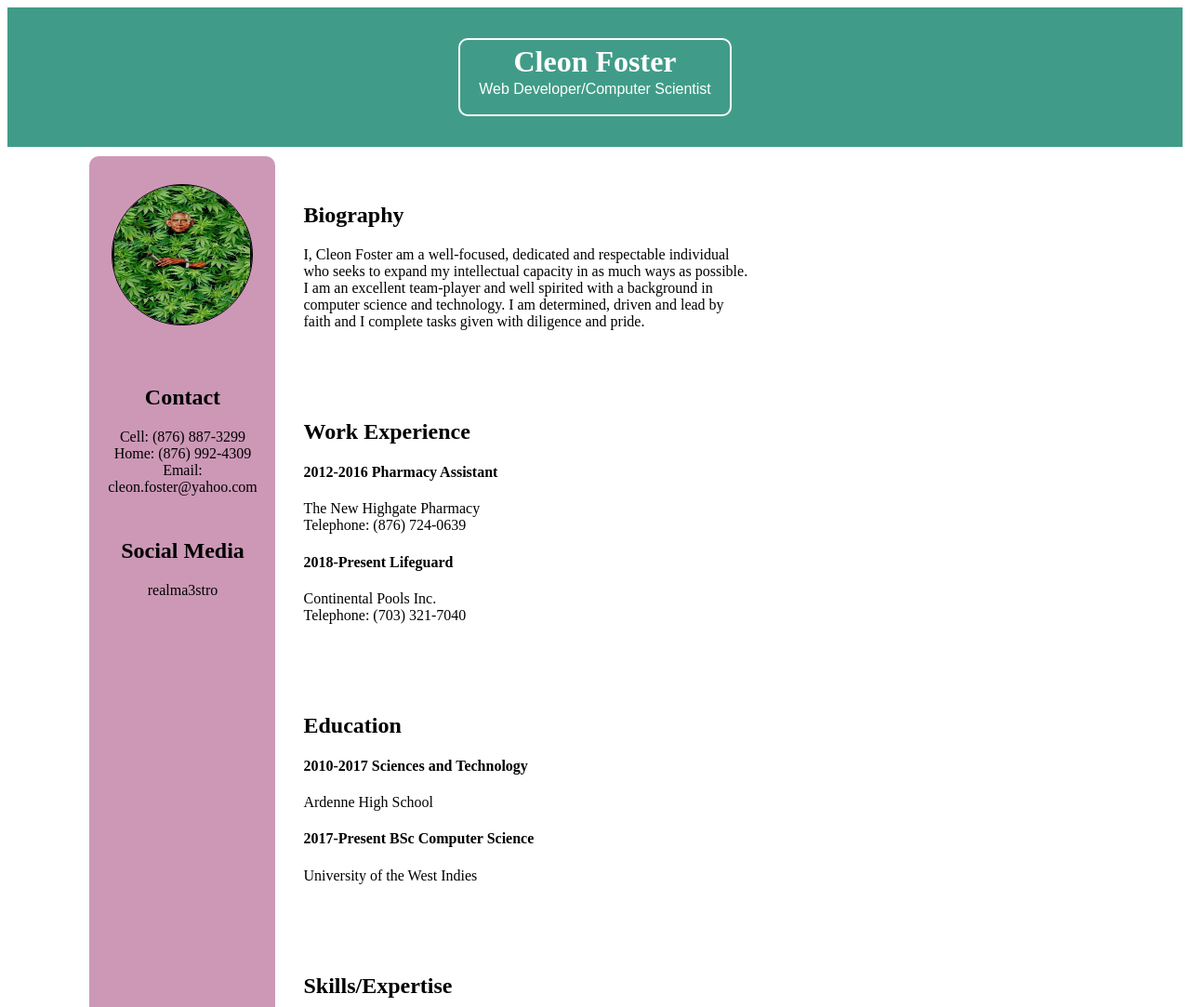
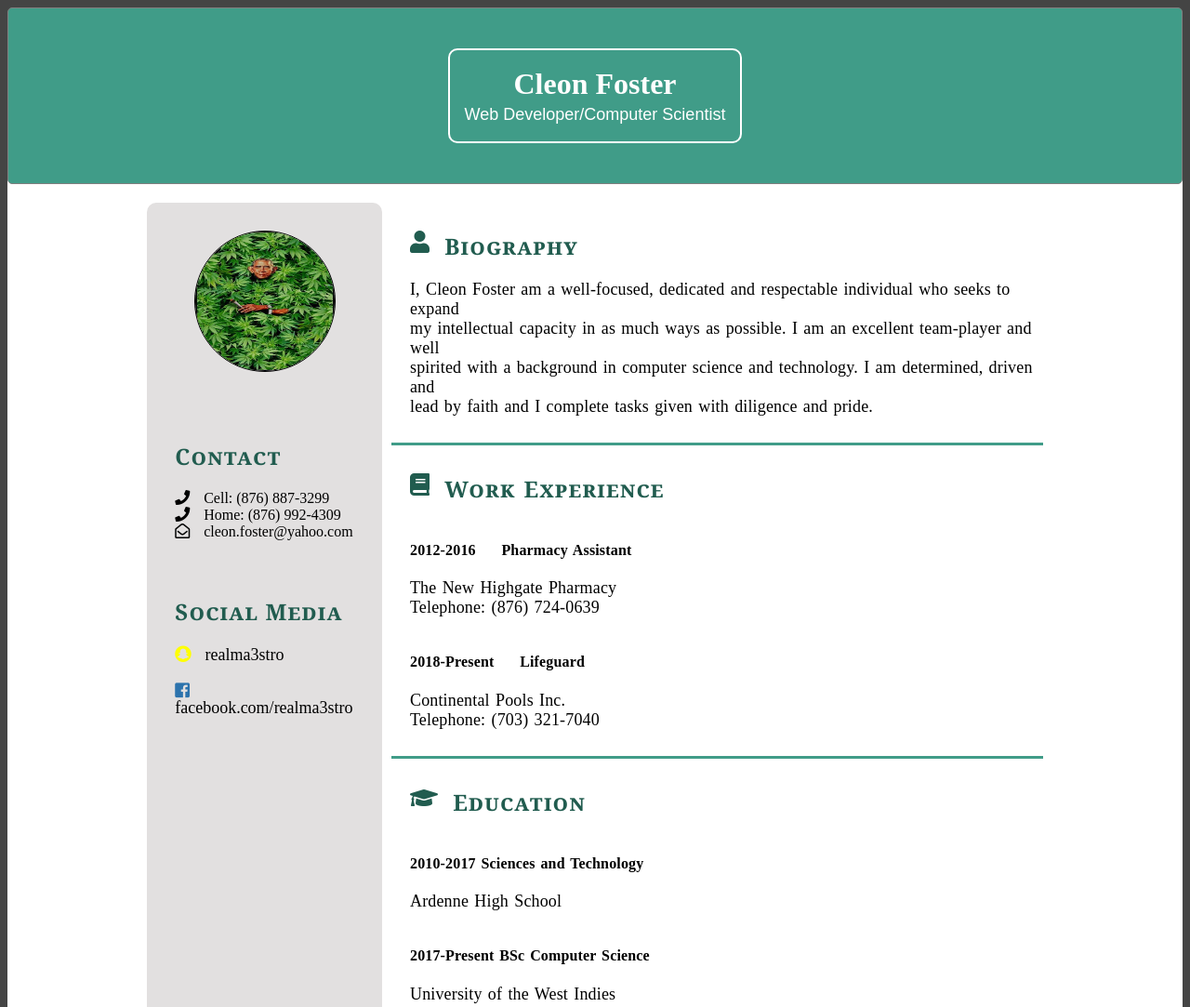
Before and after one commit to cleenster16/cleenster16.github.io, a plain HTML site: page index.html in a window 1280 px wide. Shown: the top 1083 px of the page at 93% size. Drawn offline with Linux system fonts and the light colour scheme.

Commit message:
Improve the layout in css

```diff
--- a/index.html
+++ b/index.html
@@ -1,9 +1,11 @@
 <!DOCTYPE html>
 <html>
 
+    <div class="grid">
         <head>
             <title>Cleon Foster | Resume</title>
             <link href="./style.css" type='text/css' rel="stylesheet">
+            <link rel="stylesheet" href="https://use.fontawesome.com/releases/v5.3.1/css/all.css" integrity="sha384-mzrmE5qonljUremFsqc01SB46JvROS7bZs3IO2EmfFsd15uHvIt+Y8vEf7N7fWAU" crossorigin="anonymous">
         </head>
 
         <header class="header">
@@ -14,48 +16,62 @@
         </header>
 
         <body>
-        <div class="grid">
             <div class="sidebar">
                 <div class="photo">
                     <img src="images/id-photo.jpg" class="id-photo"/>
                 </div>
+                <div class="section">
                     <div class="contact">
                         <h2>Contact</h2>
-                        <p>
+                            <div class="phone"><i class="fas fa-phone"></i>
                                 Cell: (876) 887-3299<br>
+                            </div>
+                            <div class="phone">
+                                <i class="fas fa-phone"></i>
                                 Home: (876) 992-4309<br>
-                            Email: cleon.foster@yahoo.com<br>
-                        </p>
                             </div>
-                <div class="social media">
+                            <div>
+                                <i class="far fa-envelope-open"></i>
+                                <a href="mailto:cleon.foster@yahoo.com" class="email">cleon.foster@yahoo.com</a>
+                            </div>
+                    </div>
+                </div>
+                <div class="section">
+                    <div class="media">
                         <h2>Social Media</h2>
                             <p>
-                            realma3stro
+                                    <span><i class="fab fa-snapchat"></i>realma3stro</span>
+                            </p>
+                            <p>
+                                <span>
+                                    <i class="fab fa-facebook-square"></i><a href="https://www.facebook.com/realma3stro">facebook.com/realma3stro</a>
+                                </span><br>
                             </p>
                     </div>
                 </div>
+            </div>
+
             <div class="content">
                 <div class="section">
-                    <div class="biography">
-                        <h2>Biography</h2>
-                            <p>I, Cleon Foster am a well-focused, dedicated and respectable individual<br>
-                                who seeks to expand my intellectual capacity in as much ways as possible.<br>
-                                I am an excellent team-player and well spirited with a background in <br>
-                                computer science and technology. I am determined, driven and lead by<br>
-                                faith and I complete tasks given with diligence and pride. </p>
+                    <div class="biography" id="biography">
+                            <h2><i class="fas fa-user"></i>Biography</h2>
+                            <p>I, Cleon Foster am a well-focused, dedicated and respectable individual who seeks to expand<br>
+                                my intellectual capacity in as much ways as possible. I am an excellent team-player and well<br>
+                                spirited with a background in computer science and technology. I am determined, driven and<br>
+                                lead by faith and I complete tasks given with diligence and pride. </p>
                     </div>
                 </div>
                 <div class="section">
+                    <h2><i class="fas fa-book"></i>Work Experience</h2>
                         <div class="experience">
-                        <h2>Work Experience</h2>
                             <div>
-                                <h4>2012-2016 Pharmacy  Assistant</h4>
+                                <h4>2012-2016 &emsp; Pharmacy  Assistant</h4>
                                     <p>The New Highgate Pharmacy<br>
                                        Telephone: (876) 724-0639
                                     </p>
                             </div>
                             <div>
-                            <h4>2018-Present  Lifeguard</h4>
+                            <h4>2018-Present &emsp; Lifeguard</h4>
                                 <p>Continental Pools Inc.<br>
                                     Telephone: (703) 321-7040
                                 </p>
@@ -63,8 +79,8 @@
                         </div>
                 </div>
                 <div class="section">
+                    <h2><i class="fas fa-graduation-cap"></i>Education</h2>
                         <div class="education">
-                        <h2>Education</h2>
                             <div>
                                 <h4>2010-2017 Sciences and Technology</h4>
                                     <p>Ardenne High School</p>
@@ -76,9 +92,9 @@
                         </div>
                 </div>
                 <div class="section">
+                    <h2><i class="fas fa-trophy"></i>Skills / Expertise</h2>
                         <div class="skills">
-                        <h2>Skills/Expertise</h2>
-                            <div>
+                            <div class="programming-languages">
                                 <h3>Programming Languages</h3>
                                     <ul>
                                         <li>HTML</li>
@@ -90,7 +106,7 @@
                                         <li>PASCAL</li>
                                     </ul>
                             </div>
-                            <div>
+                            <div class="attributes">
                                 <h3>Admirable Attributes</h3>
                                     <ul>
                                         <li>Critical Thinking</li>
@@ -104,7 +120,7 @@
                 </div>
                 <div class="section">
                     <div class="extra-curricular">
-                        <h2>Extra-Curricular Activities</h2>
+                        <h2><i class="far fa-futbol"></i>Extra-Curricular Activities</h2>
                             <ul>
                                 <li>Football</li>
                                 <li>Swimming</li>
@@ -113,8 +129,8 @@
                     </div>
                 </div>
                 <div class="section">
+                    <h2><i class="far fa-newspaper"></i>References</h2>
                         <div class="references">
-                        <h2>References</h2>
                             <div>
                                 <p>
                                     Mr. Travis Drummond<br>
@@ -133,7 +149,7 @@
                                     Ardenne High School<br>
                                     10 Ardenne Road<br>
                                     Kingston 10<br>
-                                    (876) 504-9515 (Cell)
+                                    (876) 504-9515 (Cell)<br>
                                     andrienne_jones@yahoo.com
                                 </p>
                             </div>
@@ -141,6 +157,8 @@
 
                 </div>
             </div>
+        </body>
+
     </div>
-    </body>
+
 </html>
--- a/style.css
+++ b/style.css
@@ -1,37 +1,87 @@
 
 
-.grid{
-    display: grid;
-    grid-template-columns: 20% 80%;
-    grid-template-rows: repeat(6, 1fr);
-    width: 1000px;
-    height: 1000px;
-    padding-left: 7%;
-    grid-gap: 10px;
+html{
+    background-color: #444;
 }
 
+h2{
+    font-family: Georgia;
+    color: rgb(33, 92, 79);
+    font-variant: small-caps;
+    letter-spacing: 0.05em;
+}
+
+h3{
+    font-size: 20px;
+}
+
+p{
+    font-size: 18px;
+}
+
+a:link{
+    color: #000;
+    text-decoration: none;
+}
+
+a:visited{
+    color: #000;
+    text-decoration: none;
+}
+
+a:hover{
+    color: #000;
+    text-decoration: none;
+}
+
+a:active{
+    color: #000;
+    text-decoration: none;
+}
+
+.grid{
+    background-color: #FFF;
+    display: grid;
+    grid-template-columns: 1fr 20% 5fr 1fr;
+    grid-template-rows: 2fr repeat(4 1fr);
+    width: 100%;
+    height: auto;
+    grid-gap: 10px;
+    border-radius: 10px;
+    box-sizing: border-box;
+}
+
+/*   Header section: Contains the title and top banner  */
 .header{
     display: flex;
     width: 100%;
-    height: 90px;
+    height: 190px;
+    border: 1px solid gray;
+    border-radius: 5px;
     background-color: rgb(64, 156, 136);
     margin-top: 0;
+    margin-right: 0;
     margin-bottom: 10px;
     padding-top: 30px;
     padding-bottom: 30px;
     justify-content: center;
+    align-items: center;
+    grid-column: 1 / span 4;
+    box-sizing: border-box;
 }
 
 .title{
-    width: 270px;
-    height: 80px;
+    display: flex;
+    flex-direction: column;
+    justify-content: center;
+    align-items: center;
+    width: 25%;
+    height: 80%;
     border: 2px solid white;
     border-radius: 10px;
-    margin: auto auto;
-    padding-right: 10px;
-    padding-left: 10px;
-    text-align: center;
     color: white;
+    box-sizing: border-box;
+    overflow: auto;
 }
 
 .title h1{
@@ -44,22 +94,37 @@
     font-family: Arial;
 }
 
+
+/*  Sidebar section: Contains the sidebar with the photo and contact information  */
 .sidebar{
-    background-color: hsla(325, 50%, 40%, 0.5);
+    background-color: hsla(0, 5%, 29%, 0.164);
     height: 100%;
-    grid-row: 1 / span 6;
+    width: 100%;
+    grid-row: 2 / span 6;
+    grid-column: 2;
     border-radius: 10px;
-    text-align: center;
-    position: relative;
+    display: flex;
+    flex-direction: column;
+    float: left;
+    box-sizing: border-box;
+    margin: auto;
 }
 
-.sidebar .contact{
-    padding: 10px;
+.fas, .far, .fab{
+    margin-right: 15px;
+    display: block;
+    float: left;
 }
 
+.sidebar .section{
+    padding: 20px;
+    padding-left: 30px;
+}
 
 .photo{
     padding: 30px 10px 30px 10px;
+    text-align: center;
+    overflow: auto;
 }
 
 .id-photo{
@@ -70,22 +135,47 @@
     border-radius: 100%;
 }
 
+
+/*  Content section: Contains the information that is present in the resume  */
 .content{
-    grid-column-start: 2;
+    grid-column: 3 / span 1;
+    float: right;
+    margin: 0 auto;
 }
 
 .content .section{
-    padding: 30px 0 30px 20px;
+    padding: 10px 0 10px 20px;
+    margin: 0;
+    border-bottom: 3px solid rgb(64, 156, 136);
+    word-spacing: 0.1em;
+    letter-spacing: 0.01em;
 }
 
-.content .section h2{
-
+.education, .experience{
+    display: flex;
+    flex-flow: column wrap;
 }
 
-.biography{
-    height: 10%;
+.skills, .references{
+    height: 250px;
+    display: flex;
+    flex-flow: column wrap;
+    overflow: auto;
 }
 
-.experience{
-    height: 20%;
+.skills h1{
+    width: 100%;
 }
+
+.references div p{
+    font-size: 1em;
+    padding-right: 10px;
+}
+
+.fa-facebook-square{
+    color: rgb(44, 115, 173);
+}
+
+.fa-snapchat{
+    color: rgb(255, 255, 0);
+}
```
Lines whose indentation alone changed are shown as unchanged.
